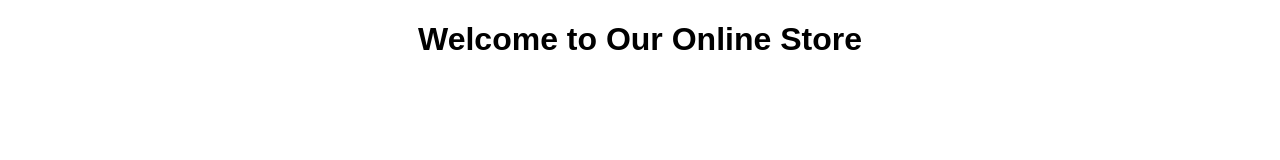
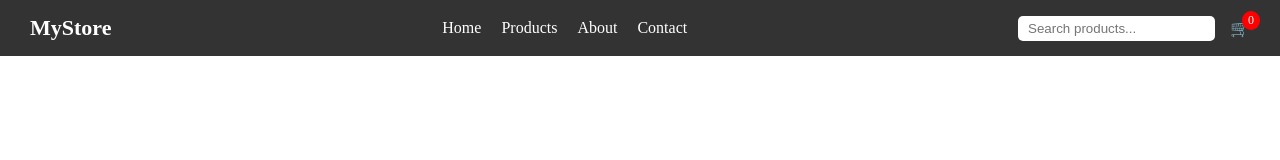
Before and after one commit to gautam1567/ecommerce-frontend, a website: page index.html in a window 1280 px wide. Drawn offline with Linux system fonts and the light colour scheme.

Commit message:
Added header and navigation bar

```diff
--- a/index.html
+++ b/index.html
@@ -6,9 +6,40 @@
     <title>E-Commerce Frontend</title>
     <link rel="stylesheet" href="styles/main.css">
 </head>
-<body>
-    <h1>Welcome to Our Online Store</h1>
 
-    <script src="scripts/app.js"></script>
+ <body>
+
+<header class="header">
+    <!-- Logo -->
+    <div class="logo">MyStore</div>
+
+    <!-- Navigation Links -->
+    <nav class="nav" id="navMenu">
+        <a href="#">Home</a>
+        <a href="#">Products</a>
+        <a href="#">About</a>
+        <a href="#">Contact</a>
+    </nav>
+
+    <!-- Right Section -->
+    <div class="right-section">
+        <!-- Search Bar -->
+        <input type="text" placeholder="Search products..." class="search-bar">
+
+        <!-- Cart -->
+        <div class="cart">
+            🛒
+            <span class="cart-count">0</span>
+        </div>
+
+        <!-- Hamburger Menu -->
+        <div class="hamburger" id="hamburger">
+            ☰
+        </div>
+    </div>
+</header>
+
+<script src="scripts/app.js"></script>
+
 </body>
 </html>
--- a/scripts/app.js
+++ b/scripts/app.js
@@ -1 +1,6 @@
-console.log("Project Running Successfully");
+const hamburger = document.getElementById("hamburger");
+const navMenu = document.getElementById("navMenu");
+
+hamburger.addEventListener("click", () => {
+    navMenu.classList.toggle("active");
+});
--- a/styles/main.css
+++ b/styles/main.css
@@ -1,4 +1,97 @@
-body {
-    font-family: Arial;
-    text-align: center;
+/* Reset */
+* {
+    margin: 0;
+    padding: 0;
+    box-sizing: border-box;
 }
+
+/* Header */
+.header {
+    display: flex;
+    justify-content: space-between;
+    align-items: center;
+    padding: 15px 30px;
+    background-color: #333;
+    color: white;
+}
+
+/* Logo */
+.logo {
+    font-size: 22px;
+    font-weight: bold;
+}
+
+/* Navigation */
+.nav {
+    display: flex;
+    gap: 20px;
+}
+
+.nav a {
+    color: white;
+    text-decoration: none;
+}
+
+.nav a:hover {
+    color: #f39c12;
+}
+
+/* Right Section */
+.right-section {
+    display: flex;
+    align-items: center;
+    gap: 15px;
+}
+
+/* Search Bar */
+.search-bar {
+    padding: 5px 10px;
+    border-radius: 5px;
+    border: none;
+}
+
+/* Cart */
+.cart {
+    position: relative;
+    cursor: pointer;
+}
+
+.cart-count {
+    position: absolute;
+    top: -8px;
+    right: -10px;
+    background: red;
+    color: white;
+    font-size: 12px;
+    padding: 2px 6px;
+    border-radius: 50%;
+}
+
+/* Hamburger */
+.hamburger {
+    display: none;
+    font-size: 22px;
+    cursor: pointer;
+}
+
+/* 📱 Responsive */
+@media (max-width: 768px) {
+    .nav {
+        display: none;
+        flex-direction: column;
+        position: absolute;
+        top: 60px;
+        left: 0;
+        width: 100%;
+        background: #444;
+        padding: 10px 0;
+    }
+
+    .nav.active {
+        display: flex;
+    }
+
+    .hamburger {
+        display: block;
+    }
+}
```
